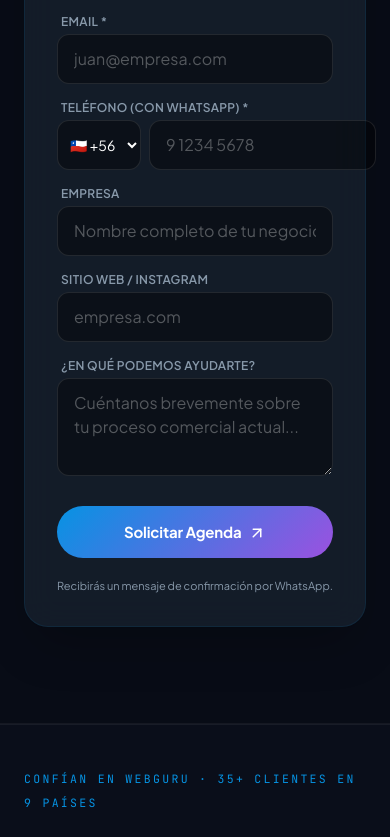
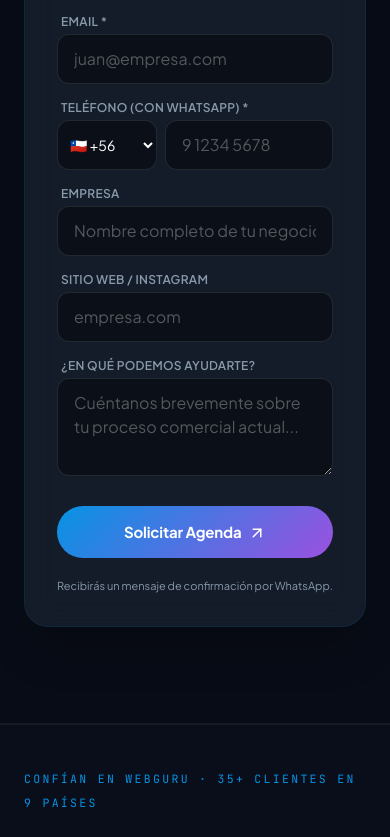
Before and after one commit to zlush/webguru-landing-cinematica, a React (Vite) app: page / in a window 390 px wide. Shown: the part 1460-2297 px from the top of the page. Built offline with nearby package versions, Linux system fonts and the light colour scheme.

Commit message:
Fix phone input overflow

```diff
--- a/src/App.jsx
+++ b/src/App.jsx
@@ -1169,7 +1169,7 @@ function LeadForm() {
               <select
                 name="countryCode"
                 defaultValue="+56"
-                className="bg-black/40 border border-white/10 rounded-xl px-2 py-3 text-white focus:outline-none focus:border-wg-blue/50 focus:ring-1 focus:ring-wg-blue/50 transition-all w-[100px] text-sm"
+                className="flex-shrink-0 bg-black/40 border border-white/10 rounded-xl px-2 py-3 text-white focus:outline-none focus:border-wg-blue/50 focus:ring-1 focus:ring-wg-blue/50 transition-all w-[100px] text-sm"
               >
                 <option value="+56">🇨🇱 +56</option>
                 <option value="+54">🇦🇷 +54</option>
@@ -1179,7 +1179,7 @@ function LeadForm() {
                 <option value="+34">🇪🇸 +34</option>
                 <option value="+1">🇺🇸 +1</option>
               </select>
-              <input required name="phoneNumber" type="tel" className="flex-1 bg-black/40 border border-white/10 rounded-xl px-4 py-3 text-white placeholder-white/30 focus:outline-none focus:border-wg-blue/50 focus:ring-1 focus:ring-wg-blue/50 transition-all" placeholder="9 1234 5678" />
+              <input required name="phoneNumber" type="tel" className="flex-1 min-w-0 bg-black/40 border border-white/10 rounded-xl px-4 py-3 text-white placeholder-white/30 focus:outline-none focus:border-wg-blue/50 focus:ring-1 focus:ring-wg-blue/50 transition-all" placeholder="9 1234 5678" />
             </div>
           </div>
         </div>
```
